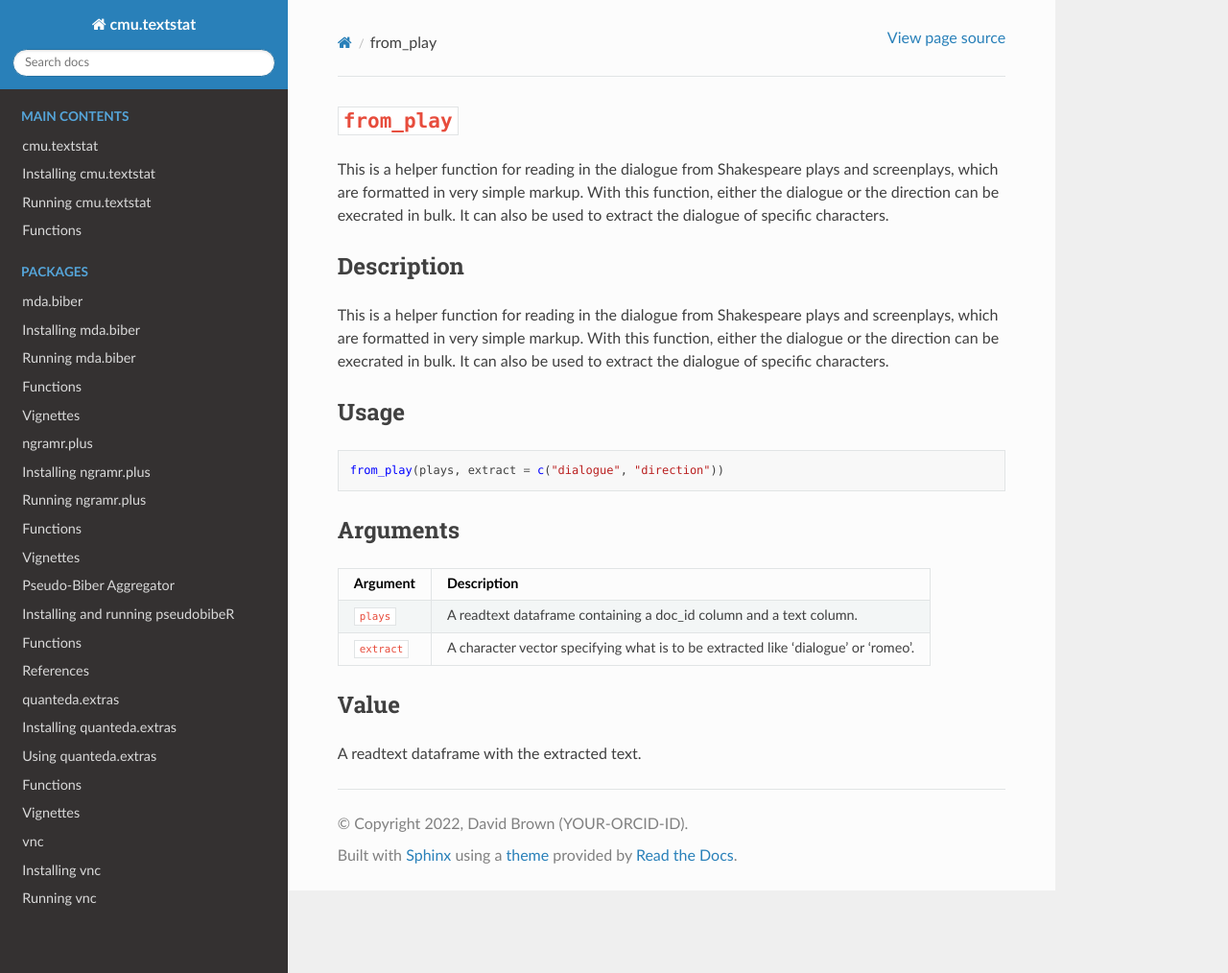
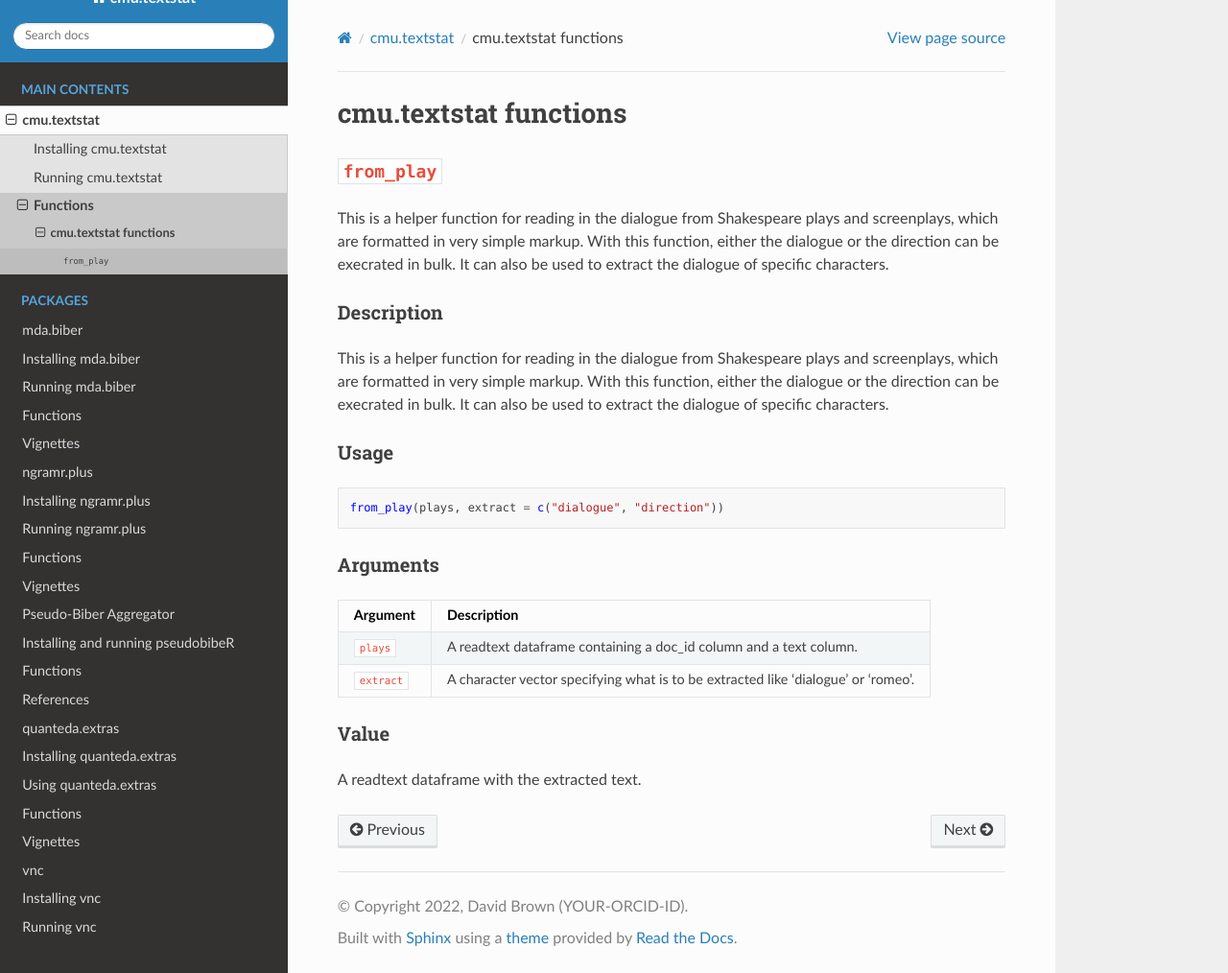
Before and after one commit to browndw/cmu-textstat-docs, a Sphinx documentation site: the page built from docs/functions/functions.md, in a window 1280 px wide and 1014 px high. Shown: the whole window at 96% size. Built offline with Sphinx 7.4.7 and the Read the Docs theme 2.0.0, drawn with Linux system fonts in a browser that asks for light colours; pages that are not in the unit, such as notebooks, are missing from menus.

Commit message:
updated layout

````diff
--- a/docs/functions/from_play.md
+++ b/docs/functions/functions.md
@@ -1,4 +1,6 @@
-# `from_play`
+# cmu.textstat functions
+
+## `from_play`
 
 This is a helper function for reading in the dialogue from Shakespeare plays
  and screenplays, which are formatted in very simple markup.
@@ -6,7 +8,7 @@ This is a helper function for reading in the dialogue from Shakespeare plays
  execrated in bulk. It can also be used to extract the dialogue of specific characters.
 
 
-## Description
+### Description
 
 This is a helper function for reading in the dialogue from Shakespeare plays
  and screenplays, which are formatted in very simple markup.
@@ -14,14 +16,14 @@ This is a helper function for reading in the dialogue from Shakespeare plays
  execrated in bulk. It can also be used to extract the dialogue of specific characters.
 
 
-## Usage
+### Usage
 
 ```r
 from_play(plays, extract = c("dialogue", "direction"))
 ```
 
 
-## Arguments
+### Arguments
 
 Argument      |Description
 ------------- |----------------
@@ -29,6 +31,6 @@ Argument      |Description
 `extract`     |     A character vector specifying what is to be extracted like 'dialogue' or 'romeo'.
 
 
-## Value
+### Value
 
 A readtext dataframe with the extracted text.
````
Also changed, not shown: docs/index.rst (+1 -8 lines), docs/overview.md (+1 -1 lines).
